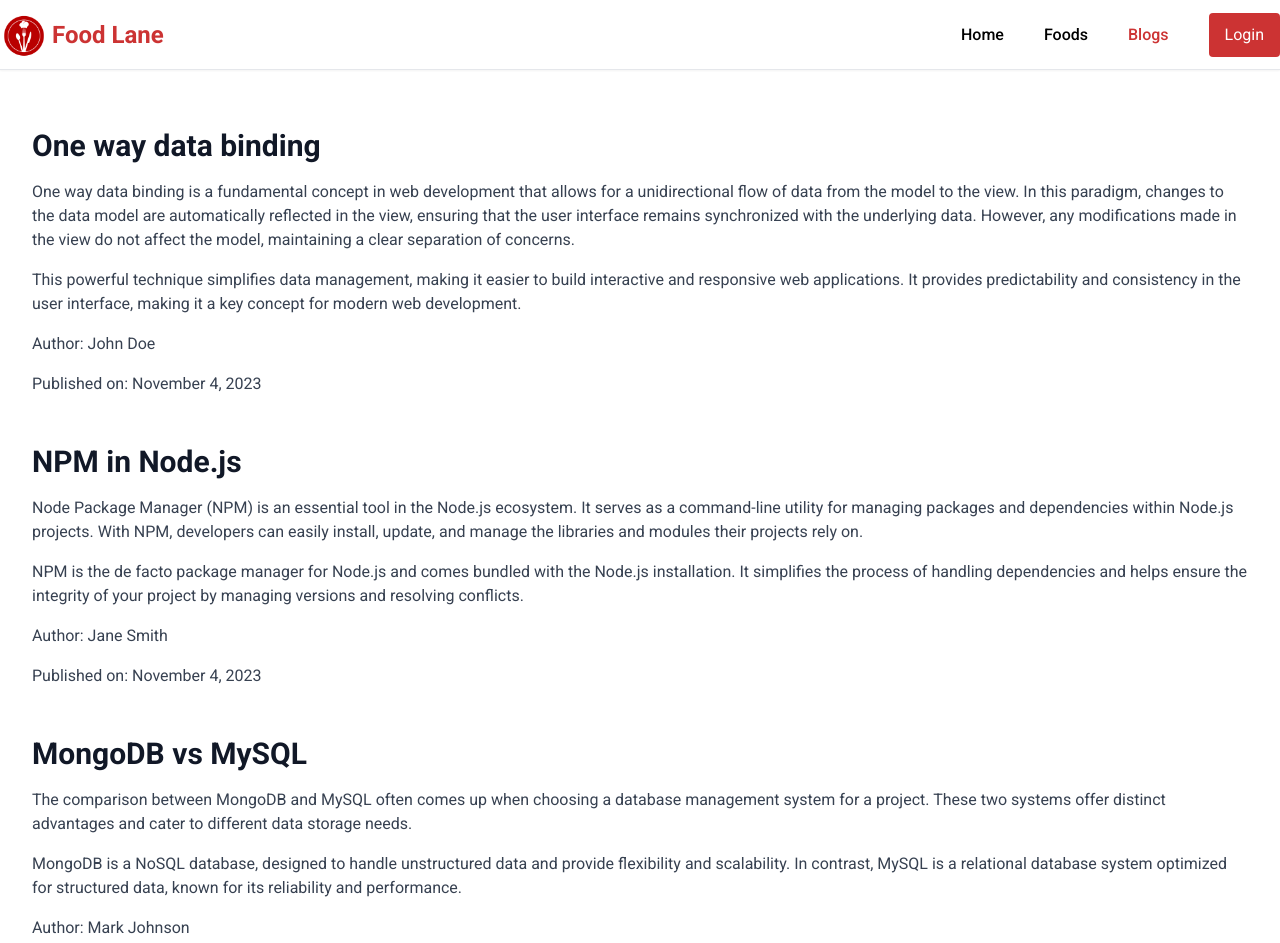
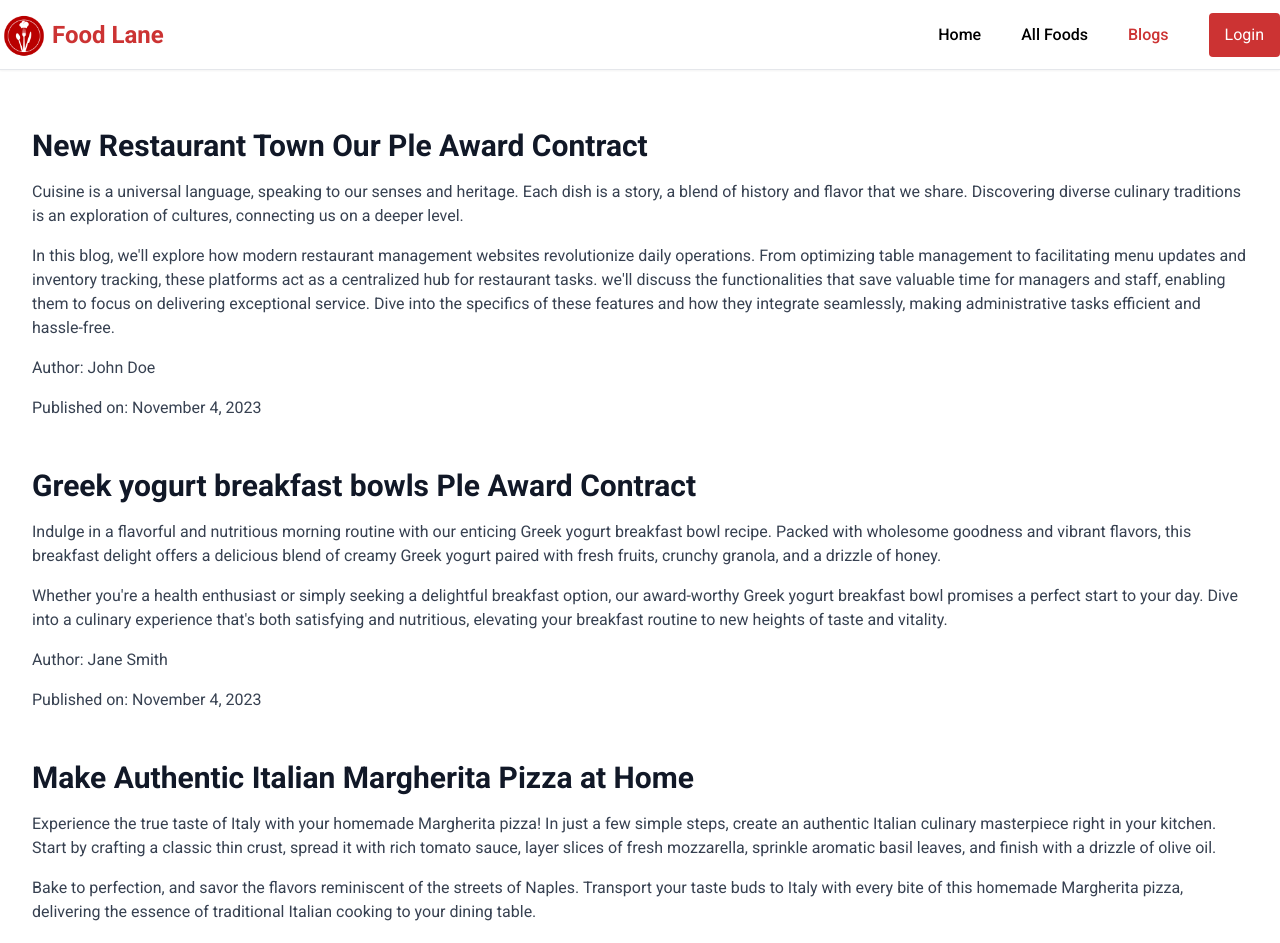
Before and after one commit to masud-rana44/Food-Lane, a React (Vite) app: page /blogs in a window 1280 px wide. Shown: the top 943 px of the page. Built offline with nearby package versions, Linux system fonts and the light colour scheme; no server answers.

Commit message:
fix: Styling food card

```diff
--- a/src/components/Navbar.jsx
+++ b/src/components/Navbar.jsx
@@ -10,7 +10,7 @@ export const Navbar = () => {
 
   const links = [
     { to: "/", text: "Home" },
-    { to: "/foods", text: "Foods" },
+    { to: "/foods", text: "All Foods" },
     { to: "/blogs", text: "Blogs" },
   ];
 
@@ -31,8 +31,8 @@ export const Navbar = () => {
 
   return (
     <header
-      className={`fixed top-0 left-0 w-full h-[70px] z-10 ${
-        pathname !== "/" && "bg-white shadow-sm border-b border-gray-200"
+      className={`fixed bg-[#000]/10 top-0 left-0 w-full h-[70px] z-10 ${
+        pathname !== "/" && "bg-white shadow-sm border-b"
       }`}
     >
       <div className="container mx-auto px-3 h-full md:px-0 flex items-center justify-between">
--- a/src/pages/blogs/Blogs.jsx
+++ b/src/pages/blogs/Blogs.jsx
@@ -11,22 +11,24 @@ const Blogs = () => {
       <div className="max-w-7xl mx-auto py-12 sm:px-6 lg:px-8">
         <article className="mb-12">
           <h1 className="text-3xl font-bold text-gray-900 mb-4">
-            One way data binding
+            New Restaurant Town Our Ple Award Contract
           </h1>
           <p className="text-gray-700 mb-4">
-            One way data binding is a fundamental concept in web development
-            that allows for a unidirectional flow of data from the model to the
-            view. In this paradigm, changes to the data model are automatically
-            reflected in the view, ensuring that the user interface remains
-            synchronized with the underlying data. However, any modifications
-            made in the view do not affect the model, maintaining a clear
-            separation of concerns.
+            Cuisine is a universal language, speaking to our senses and
+            heritage. Each dish is a story, a blend of history and flavor that
+            we share. Discovering diverse culinary traditions is an exploration
+            of cultures, connecting us on a deeper level.
           </p>
           <p className="text-gray-700 mb-4">
-            This powerful technique simplifies data management, making it easier
-            to build interactive and responsive web applications. It provides
-            predictability and consistency in the user interface, making it a
-            key concept for modern web development.
+            In this blog, we&apos;ll explore how modern restaurant management
+            websites revolutionize daily operations. From optimizing table
+            management to facilitating menu updates and inventory tracking,
+            these platforms act as a centralized hub for restaurant tasks.
+            we&apos;ll discuss the functionalities that save valuable time for
+            managers and staff, enabling them to focus on delivering exceptional
+            service. Dive into the specifics of these features and how they
+            integrate seamlessly, making administrative tasks efficient and
+            hassle-free.
           </p>
           <p className="text-gray-700 mb-4">Author: John Doe</p>
           <p className="text-gray-700 mb-4">Published on: November 4, 2023</p>
@@ -34,20 +36,21 @@ const Blogs = () => {
 
         <article className="mb-12">
           <h1 className="text-3xl font-bold text-gray-900 mb-4">
-            NPM in Node.js
+            Greek yogurt breakfast bowls Ple Award Contract
           </h1>
           <p className="text-gray-700 mb-4">
-            Node Package Manager (NPM) is an essential tool in the Node.js
-            ecosystem. It serves as a command-line utility for managing packages
-            and dependencies within Node.js projects. With NPM, developers can
-            easily install, update, and manage the libraries and modules their
-            projects rely on.
+            Indulge in a flavorful and nutritious morning routine with our
+            enticing Greek yogurt breakfast bowl recipe. Packed with wholesome
+            goodness and vibrant flavors, this breakfast delight offers a
+            delicious blend of creamy Greek yogurt paired with fresh fruits,
+            crunchy granola, and a drizzle of honey.
           </p>
           <p className="text-gray-700 mb-4">
-            NPM is the de facto package manager for Node.js and comes bundled
-            with the Node.js installation. It simplifies the process of handling
-            dependencies and helps ensure the integrity of your project by
-            managing versions and resolving conflicts.
+            Whether you&apos;re a health enthusiast or simply seeking a
+            delightful breakfast option, our award-worthy Greek yogurt breakfast
+            bowl promises a perfect start to your day. Dive into a culinary
+            experience that&apos;s both satisfying and nutritious, elevating
+            your breakfast routine to new heights of taste and vitality.
           </p>
           <p className="text-gray-700 mb-4">Author: Jane Smith</p>
           <p className="text-gray-700 mb-4">Published on: November 4, 2023</p>
@@ -55,19 +58,21 @@ const Blogs = () => {
 
         <article className="mb-12">
           <h1 className="text-3xl font-bold text-gray-900 mb-4">
-            MongoDB vs MySQL
+            Make Authentic Italian Margherita Pizza at Home
           </h1>
           <p className="text-gray-700 mb-4">
-            The comparison between MongoDB and MySQL often comes up when
-            choosing a database management system for a project. These two
-            systems offer distinct advantages and cater to different data
-            storage needs.
+            Experience the true taste of Italy with your homemade Margherita
+            pizza! In just a few simple steps, create an authentic Italian
+            culinary masterpiece right in your kitchen. Start by crafting a
+            classic thin crust, spread it with rich tomato sauce, layer slices
+            of fresh mozzarella, sprinkle aromatic basil leaves, and finish with
+            a drizzle of olive oil.
           </p>
           <p className="text-gray-700 mb-4">
-            MongoDB is a NoSQL database, designed to handle unstructured data
-            and provide flexibility and scalability. In contrast, MySQL is a
-            relational database system optimized for structured data, known for
-            its reliability and performance.
+            Bake to perfection, and savor the flavors reminiscent of the streets
+            of Naples. Transport your taste buds to Italy with every bite of
+            this homemade Margherita pizza, delivering the essence of
+            traditional Italian cooking to your dining table.
           </p>
           <p className="text-gray-700 mb-4">Author: Mark Johnson</p>
           <p className="text-gray-700 mb-4">Published on: November 4, 2023</p>
--- a/src/pages/foods/FoodCard.jsx
+++ b/src/pages/foods/FoodCard.jsx
@@ -8,7 +8,7 @@ export const FoodCard = ({ food }) => {
         <img
           src={food.imageUrl}
           alt={`Image of ${food.name}`}
-          className="h-[240px] w-full object-cover group-hover:scale-110 transition-all"
+          className="h-[220px] w-full object-cover group-hover:scale-105 transition-all duration-300"
         />
       </figure>
       <div className="flex flex-col p-4 z-10">
@@ -21,8 +21,11 @@ export const FoodCard = ({ food }) => {
           <span>{food.quantity} items</span>
         </div>
 
-        <Link to={`/foods/${food._id}`} className="mx-auto">
-          <button className="w-full flex items-center gap-x-2">
+        <Link
+          to={`/foods/${food._id}`}
+          className="mx-auto bg-dark-2 text-white py-2 rounded-sm hover:bg-primary transition w-full"
+        >
+          <button className="w-full flex items-center gap-x-2 justify-center">
             <AiFillEye className="h-4 w-4" /> <span>View Details</span>
           </button>
         </Link>
--- a/src/pages/home/TopFoodCard.jsx
+++ b/src/pages/home/TopFoodCard.jsx
@@ -10,7 +10,7 @@ export const TopFoodCard = ({ food }) => {
         <img
           src={imageUrl}
           alt={`Image of ${name}`}
-          className="h-[240px] w-full object-cover group-hover:scale-105 transition-all"
+          className="h-[220px] w-full object-cover group-hover:scale-105 transition-all duration-300"
         />
       </div>
       <div className="flex flex-col p-4 bg-violet-50 z-10">
@@ -20,12 +20,15 @@ export const TopFoodCard = ({ food }) => {
           </h3>
           <span className="font-medium text-dark-3">${price}</span>
         </div>
-        <div className="flex items-center justify-between text-gray-700">
+        <div className="mb-4 flex items-center justify-between text-gray-700">
           <span>{category}</span>
         </div>
 
-        <Link to={`/foods/${_id}`} className="mx-auto">
-          <button className="w-full flex items-center gap-x-2">
+        <Link
+          to={`/foods/${_id}`}
+          className="mx-auto bg-dark-2 text-white py-2 rounded-sm hover:bg-primary transition w-full"
+        >
+          <button className="w-full flex items-center gap-x-2 justify-center">
             <AiFillEye className="h-4 w-4" /> <span>View Details</span>
           </button>
         </Link>
```
